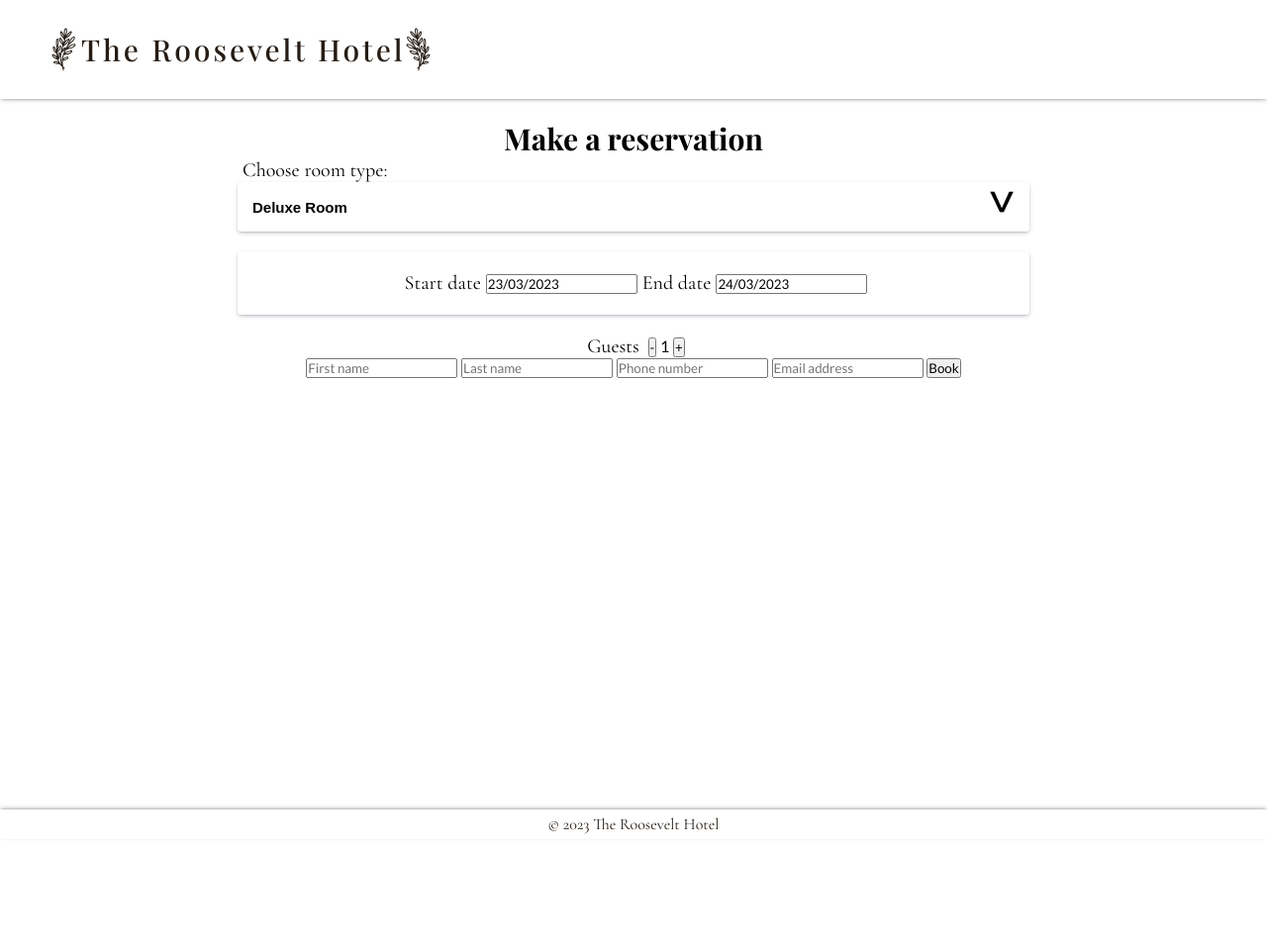
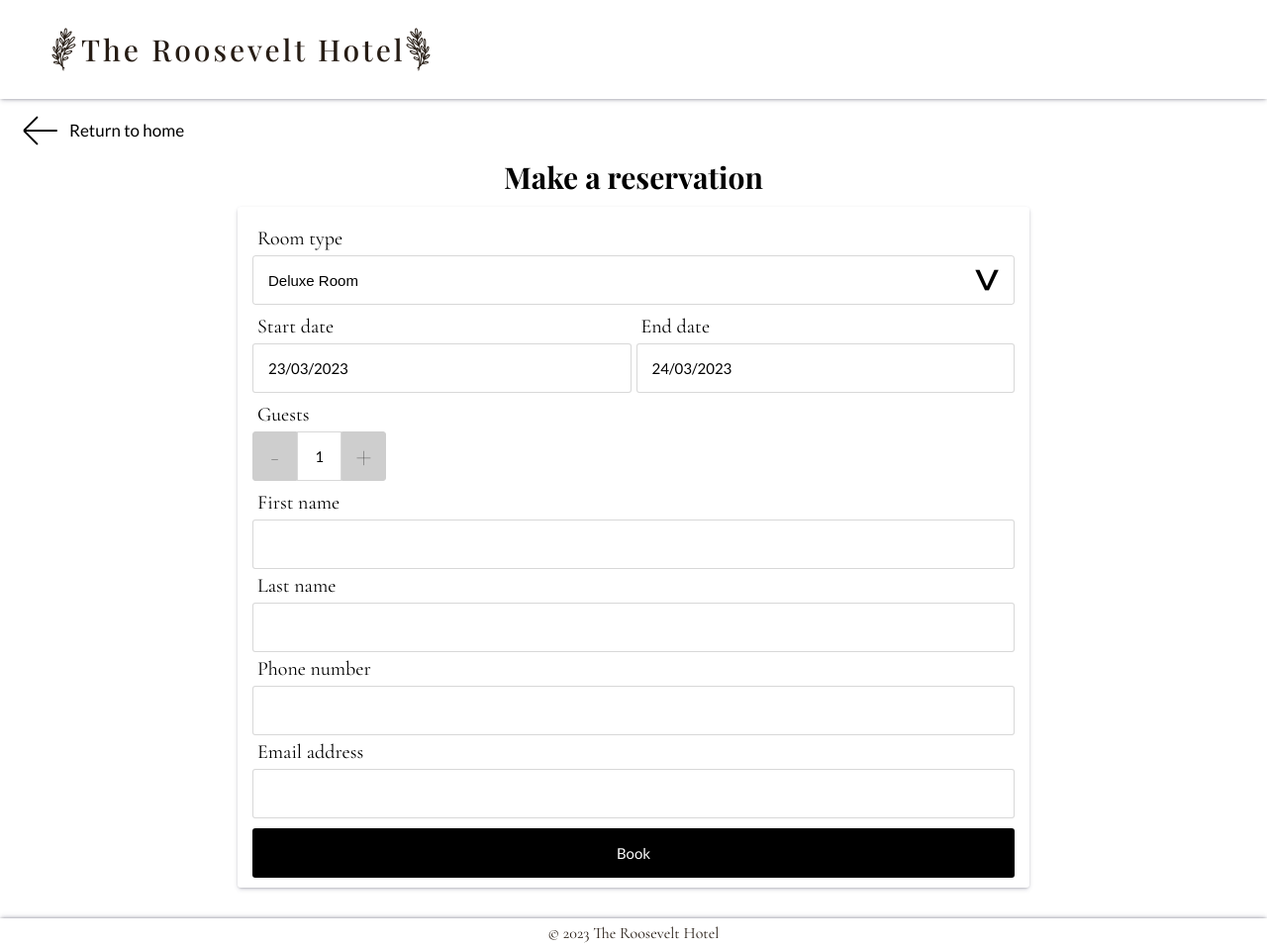
Before and after one commit to lounakamura/hotel, a PHP site: page /admin.php in a window 1280 px wide. Shown: the whole page at 99% size. Run offline with PHP 8.4, Linux system fonts and the light colour scheme; a user stored in the database is signed in; data comes from the database, SQL or seed files in the repository; some web fonts are replaced.

Commit message:
minor changes

```diff
--- a/admin.php
+++ b/admin.php
@@ -45,11 +45,19 @@
 
     <main class='main-container'>
         <div class='main-section'>
+        <div class='go-back' onclick='location.href="index.php"'>
+                <div class='arrow-back'>
+                    <span></span>
+                    <span></span>
+                    <span></span>
+                </div>
+                <span>Return to home</span>
+            </div>
+            <h2>Make a reservation</h2>
             <form method='POST' action='php/reservation.php'>
                 <div class='content-section'>
-                    <h2>Make a reservation</h2>
                     <div class='room-selection'>
-                        <label for='room-type'>Choose room type:</label>
+                        <label for='room-type'>Room type</label>
                         <select name='room-type' id='room-type'>
                             <?php
                                 foreach( $roomTypes as $roomType ) {
@@ -58,6 +66,7 @@
                             ?>
                         </select>
                     </div>
+
                     <div class='date-choose'>
                         <div>
                             <div>
@@ -97,20 +106,34 @@
 
                     <div class='guest-amount'>
                         <label for='guests'>Guests</label>
-                        <input type='hidden' class='no-of-guests' name='no-of-guests' value='1'>
-                        <button type='button' class='subtract-btn'>-</button>
-                            <?php
-                                echo "
-                                <span class='guests-value' data-min='1' data-max='3' data-step='1'>1</span>";
-                            ?>
-                        <button type='button' class='add-btn'>+</button>
+                        <div class='custom-amount-picker'>
+                            <input type='hidden' class='no-of-guests' name='no-of-guests' value='1'>
+                            <button type='button' class='subtract-btn'>-</button>
+                                <span class='guests-value' data-min='1' data-max='3' data-step='1'>1</span>
+                            <button type='button' class='add-btn'>+</button>
+                        </div>
                     </div>
 
                     <div class='guest-info'>
-                        <input type='text' name='first-name' placeholder='First name'>
-                        <input type='text' name='last-name' placeholder='Last name'>
-                        <input type='tel' name='phone' placeholder='Phone number'>
-                        <input type='email' name='email' placeholder='Email address'>
+                        <div>
+                            <label for='first-name'>First name</label>
+                            <input type='text' name='first-name' id='first-name' required>
+                        </div>
+                        <div>
+                            <label for='last-name'>Last name</label>
+                            <input type='text' name='last-name' id='last-name' required>
+                        </div>
+                        <div>
+                            <label for='phone'>Phone number</label>
+                            <input type='tel' name='phone' id='phone' required>
+                        </div>
+                        <div>
+                            <label for='email'>Email address</label>
+                            <input type='email' name='email' id='email' required>
+                        </div>
+                    </div>
+
+                    <div class='book-btn-container'>
                         <button type='submit' class='book-btn'>Book</button>
                     </div>
                 </div>
@@ -123,7 +146,7 @@
     </main>
 
     <script src='js/calendarGenerator.js'></script>
-    <script src='js/booking.js'></script>
+    <script src='js/calendarDisplayer.js'></script>
     <script src='js/admin.js'></script>
     <script src='js/misc.js'></script>
 </body>
--- a/css/admin.css
+++ b/css/admin.css
@@ -1,25 +1,40 @@
-/* .main-section:nth-child(1) {
+.main-section:first-child {
   height: 86.5vh;
-} */
+}
 
-.main-section:nth-child(1) .content-section {
+.main-section {
+  display: flex;
+  flex-direction: column;
+  align-items: center;
+}
+
+.main-section:first-child .content-section {
   animation: none;
   box-shadow: none;
   height: fit-content;
+  width: 800px;
 }
 
 .content-section {
+  padding: 10px 15px 10px 15px;
   display: flex;
+  flex-direction: column;
   align-items: center;
-  flex-direction: column;
+  align-content: center;
+  justify-content: center;
+  background-color: white;
+  border-radius: 3px;
+  box-shadow: #32325d40 0px 2px 5px -1px, #0000004d 0px 1px 3px -1px !important;
 }
 
-.content-section:first-child {
-  margin-top: 20px;
+.content-section > div,
+button[type="submit"] {
+  margin-top: 5px;
 }
 
 h2 {
   font-size: 30px;
+  margin-bottom: 10px;
 }
 
 label {
@@ -27,11 +42,36 @@ label {
   padding: 5px;
 }
 
-/* Selected room info */
+.room-selection,
+.guest-amount,
+.guest-info {
+  display: flex;
+  flex-direction: column;
+  width: 100%;
+}
+
+.date-choose > div:first-child {
+  display: flex;
+  flex-direction: row;
+  width: 100%;
+}
+
+input,
+button[type="submit"] {
+  border-radius: 3px;
+  border: 1px solid #00000027;
+  height: 50px;
+  padding: 15px;
+  font-size: 15px;
+}
+
+/* Room type picker */
+
 .room-selection {
   position: relative;
   cursor: pointer;
 }
+
 .room-selection:after {
   content: ">";
   font: 40px "Consolas", monospace;
@@ -41,26 +81,23 @@ label {
   -ms-transform: rotate(90deg) scaleY(1.2);
   transform: rotate(90deg) scaleY(1.2);
   right: 15px;
-  top: 20px;
+  top: 35px;
   padding: 0 0 2px;
   position: absolute;
   pointer-events: none;
 }
 
 .room-selection select {
-  width: 800px;
   height: 50px;
   padding: 15px;
   display: flex;
   background-color: transparent;
   border-radius: 3px;
-  border: none;
-  box-shadow: #32325d40 0px 2px 5px -1px, #0000004d 0px 1px 3px -1px;
+  border: 1px solid #00000027;
   -webkit-appearance: none;
   -moz-appearance: none;
   appearance: none;
   font-size: 15px;
-  font-weight: 600;
   cursor: pointer;
 }
 
@@ -72,61 +109,8 @@ label {
   font-size: 15px;
 }
 
-/* Arrow */
-
-.arrow-flip {
-  position: absolute;
-  right: 10px;
-  top: 20px;
-  display: inline-block;
-  height: 45px;
-  width: 39px;
-  padding: 10px;
-}
-
-.arrow-flip span {
-  position: absolute;
-  top: 50%;
-  display: inline-block;
-  height: 4px;
-  width: 24px;
-  border-radius: 3px;
-  background-color: black;
-  -webkit-transform: rotate(0deg);
-  -moz-transform: rotate(0deg);
-  -o-transform: rotate(0deg);
-  transform: rotate(0deg);
-  -webkit-transition: 0.25s ease-in-out;
-  -moz-transition: 0.25s ease-in-out;
-  -o-transition: 0.25s ease-in-out;
-  transition: 0.25s ease-in-out;
-}
-
-.arrow-flip span:nth-child(1) {
-  right: 0;
-}
-
-.arrow-flip span:nth-child(2) {
-  left: 0;
-}
-
-.arrow-flip span:nth-child(1) {
-  -webkit-transform: rotate(-45deg);
-  -moz-transform: rotate(-45deg);
-  -o-transform: rotate(-45deg);
-  transform: rotate(-45deg);
-}
-
-.arrow-flip span:nth-child(2) {
-  -webkit-transform: rotate(45deg);
-  -moz-transform: rotate(45deg);
-  -o-transform: rotate(45deg);
-  transform: rotate(45deg);
-}
-
-/* Form */
+/* Date picker */
 .date-choose {
-  margin: 20px;
   width: 100%;
   display: flex;
   justify-content: center;
@@ -134,21 +118,21 @@ label {
 }
 
 .date-choose > div:first-child {
-  padding: 20px;
-  width: 800px;
+  justify-content: space-between;
+  gap: 5px;
+}
+
+.date-choose > div:first-child > div {
   display: flex;
-  flex-direction: row;
-  align-items: center;
-  align-content: center;
-  justify-content: center;
-  background-color: white;
-  border-radius: 3px;
-  box-shadow: #32325d40 0px 2px 5px -1px, #0000004d 0px 1px 3px -1px;
+  flex-direction: column;
+  width: 100%;
 }
 
 /* Calendar */
+
 .calendar-container {
   position: absolute;
+  top: 85px;
   z-index: 20;
   width: 350px;
   background-color: white;
@@ -168,7 +152,6 @@ label {
   align-items: center;
   height: calc(350px / 7);
   width: 100%;
-  padding: px;
 }
 
 .calendar-container .month-navigation h4 {
@@ -226,7 +209,64 @@ label {
   background-color: black;
 }
 
+.custom-amount-picker {
+  display: flex;
+}
+
+.custom-amount-picker button:first-of-type {
+  border-top-left-radius: 3px;
+  border-bottom-left-radius: 3px;
+}
+
+.custom-amount-picker button:last-of-type {
+  border-top-right-radius: 3px;
+  border-bottom-right-radius: 3px;
+}
+
+.custom-amount-picker button,
+.custom-amount-picker span {
+  height: 50px;
+  width: 45px;
+  padding: 15px;
+}
+
+.custom-amount-picker button {
+  font-size: 30px;
+  border: 1px solid #cecece;
+  background-color: #cecece;
+  display: flex;
+  align-items: center;
+  justify-content: center;
+  cursor: pointer;
+  font-weight: 100;
+}
+
+.custom-amount-picker span {
+  display: flex;
+  align-items: center;
+  justify-content: center;
+  border: 1px solid #00000027;
+  font-size: 15px;
+}
+
+.guest-info div {
+  display: flex;
+  flex-direction: column;
+}
+
+.book-btn-container {
+  width: 100%;
+}
+
+.book-btn {
+  width: 100%;
+  background-color: #000000;
+  color: white;
+  cursor: pointer;
+}
+
 /* Back to accomodation button */
+
 .go-back {
   cursor: pointer;
   font-family: "Lato", sans-serif;
```
Also changed, not shown: contact.php (+60 -37 lines), css/contact.css (+39 -42 lines), css/rates.css (+18 -41 lines), rates.php (+1 -11 lines), js/calendarDisplayer.js (renamed from js/booking.js).
